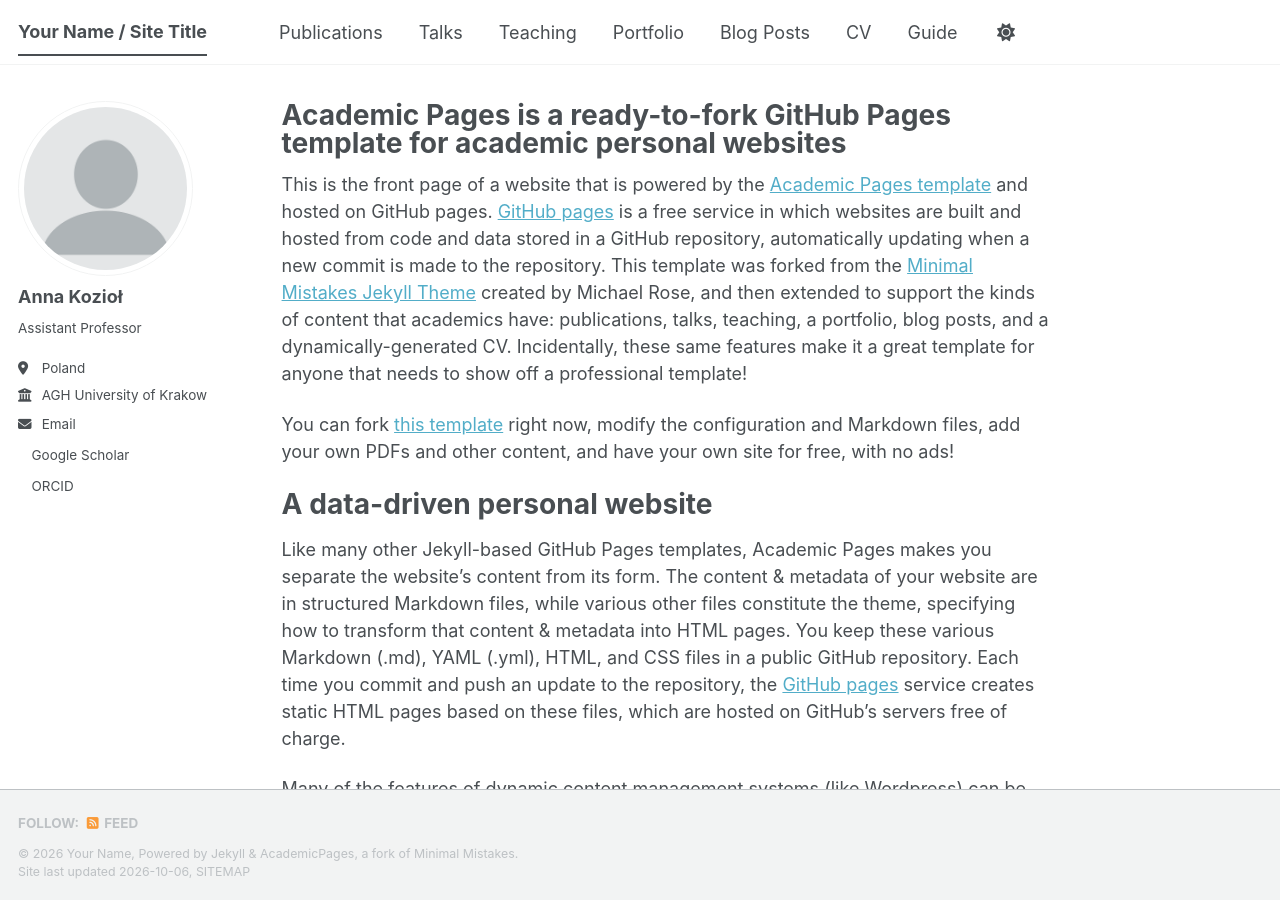
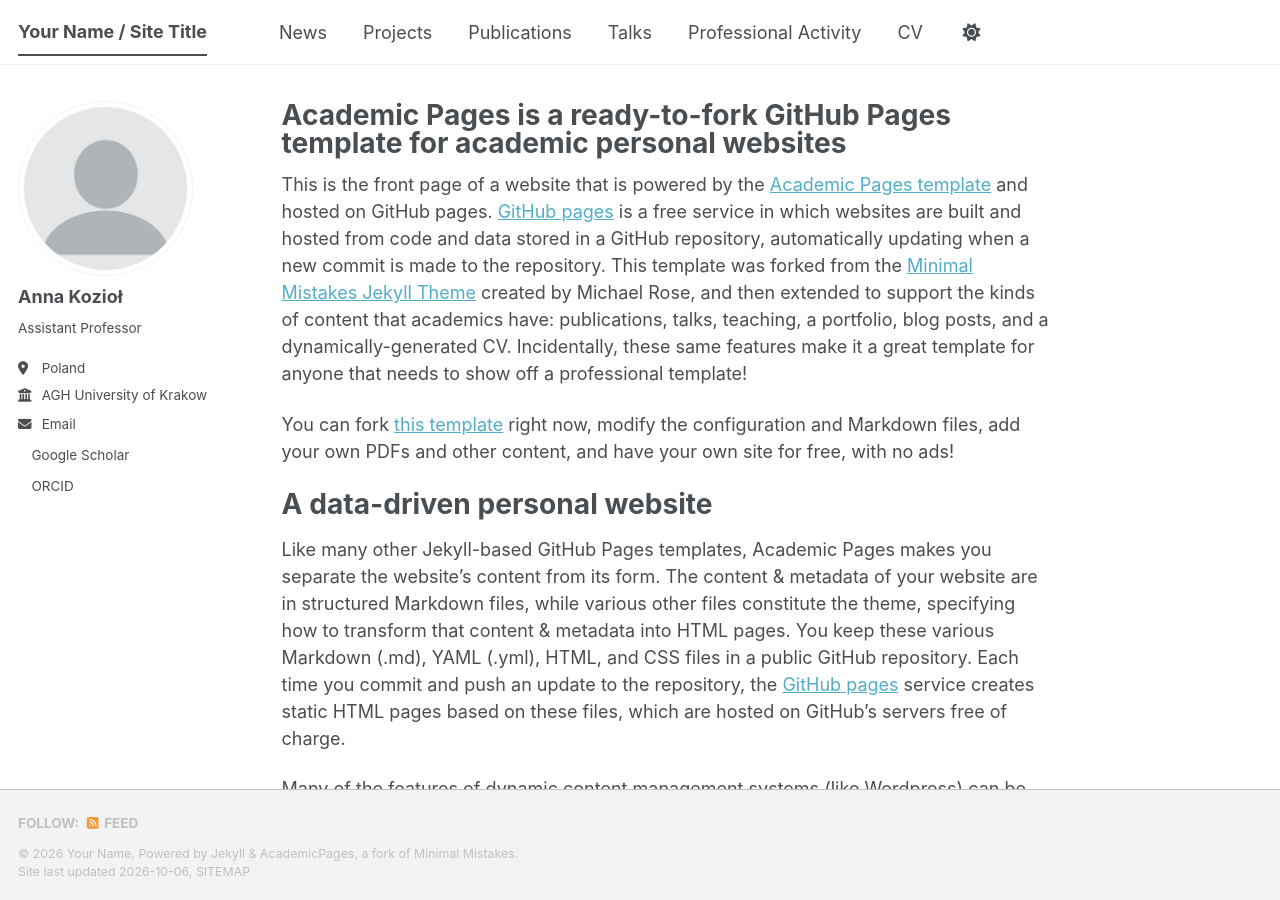
Before and after one commit to AnnaKoziol/annakoziol.github.io, a Jekyll site: the page built from _pages/about.md, in a window 1280 px wide and 900 px high. Built offline with Jekyll 4.4.1, drawn with Linux system fonts in a browser that asks for light colours; a style sheet for code colours, icons or effects is not loaded.

Commit message:
Update navigation.yml
Updated pages names and urls

```diff
--- a/_data/navigation.yml
+++ b/_data/navigation.yml
@@ -8,20 +8,20 @@
 #      Markdown formatted page while the second is generated using JSON.
 
 main:
+  - title: "News"
+    url: /news/
+
+  - title: "Projects"
+    url: /projects/
+
   - title: "Publications"
     url: /publications/
 
   - title: "Talks"
     url: /talks/
 
-  - title: "Teaching"
-    url: /teaching/
-
-  - title: "Portfolio"
-    url: /portfolio/
-
-  - title: "Blog Posts"
-    url: /year-archive/
+  - title: "Professional Activity"
+    url: /professional-activity/
 
   - title: "CV"
     url: /cv/
@@ -29,5 +29,5 @@ main:
   # - title: "CV"
   #   url: /cv-json/
 
-  - title: "Guide"
-    url: /markdown/
+  # - title: "Guide"
+  #  url: /markdown/
```
